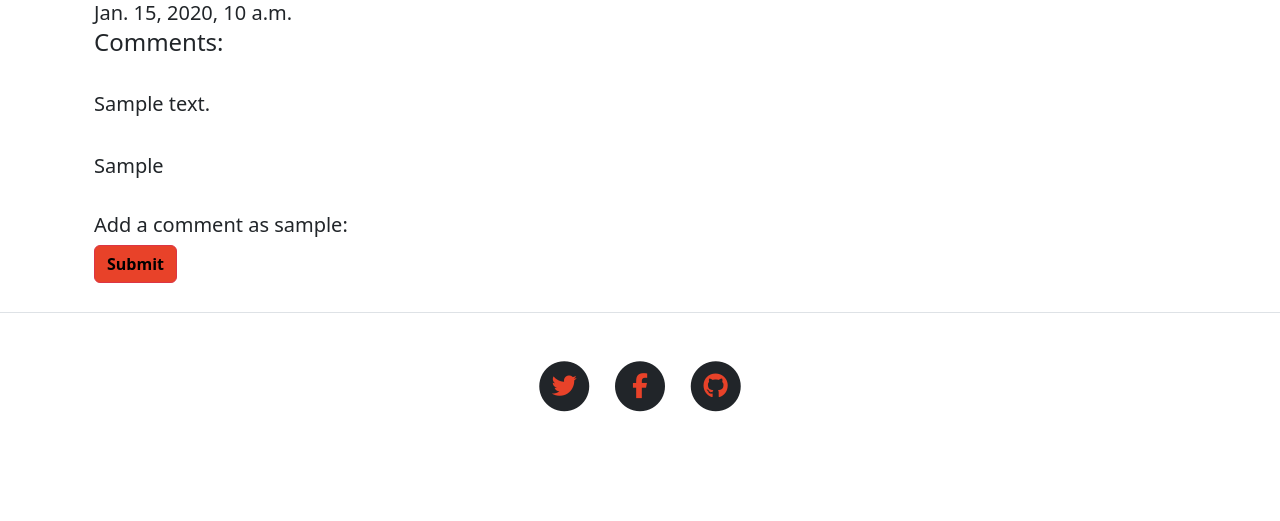
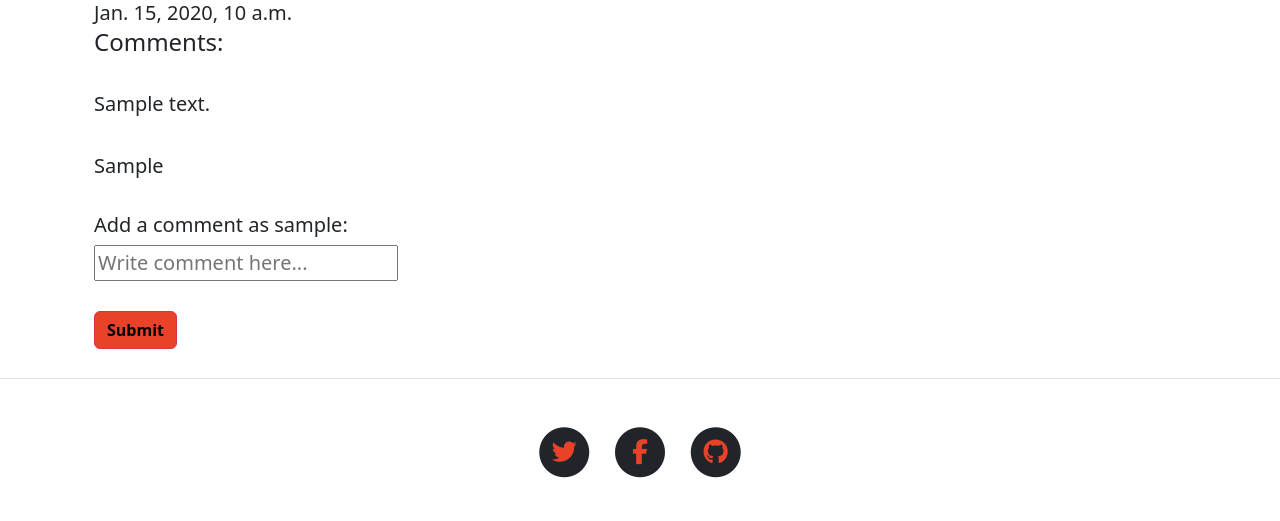
Before and after one commit to HW-Wright/pp4-photography-blog, a Django app: a page that uses templates/specific_post.html in a window 1280 px wide. Shown: the part 796-1317 px from the top of the page. Before the commit the page ends 1208 px from the top, so only its background shows below. Run offline with Django 3.2, Linux system fonts and the light colour scheme; a user stored in the database is signed in; tables that the repository leaves empty hold one stand-in row (values such as "Sample post"); some libraries are stand-ins or nearby versions.

```diff
--- a/templates/specific_post.html
+++ b/templates/specific_post.html
@@ -36,7 +36,10 @@
                                 <div>
                                     <form method="POST" class="comment-form">
                                         {{ comment_form | crispy }}
+                                        <input type="text" id="comment-input" name="comment-input" placeholder="Write comment here...">
                                         {% csrf_token %}
+                                        <br>
+                                        <br>
                                         <button type="submit" class="btn btn-danger">Submit</button>
                                     </form>
                             {% else %}
```
